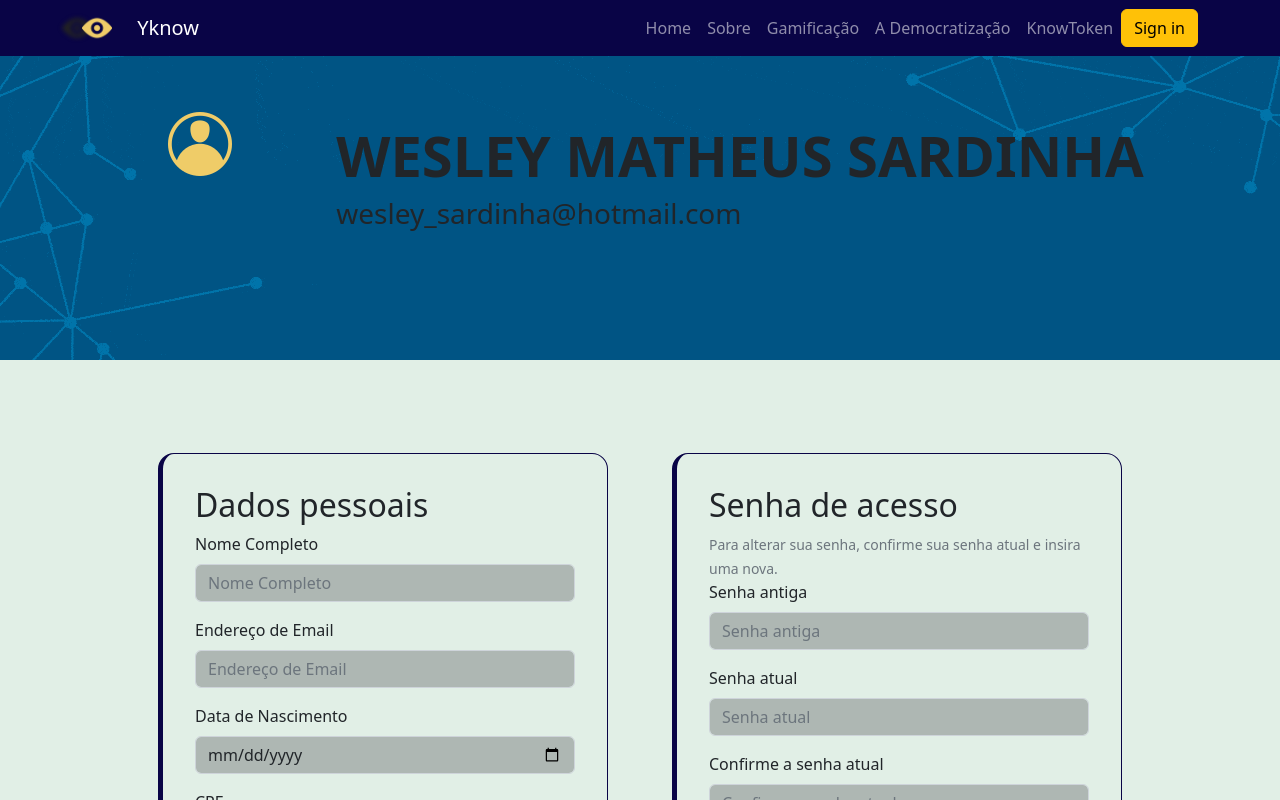
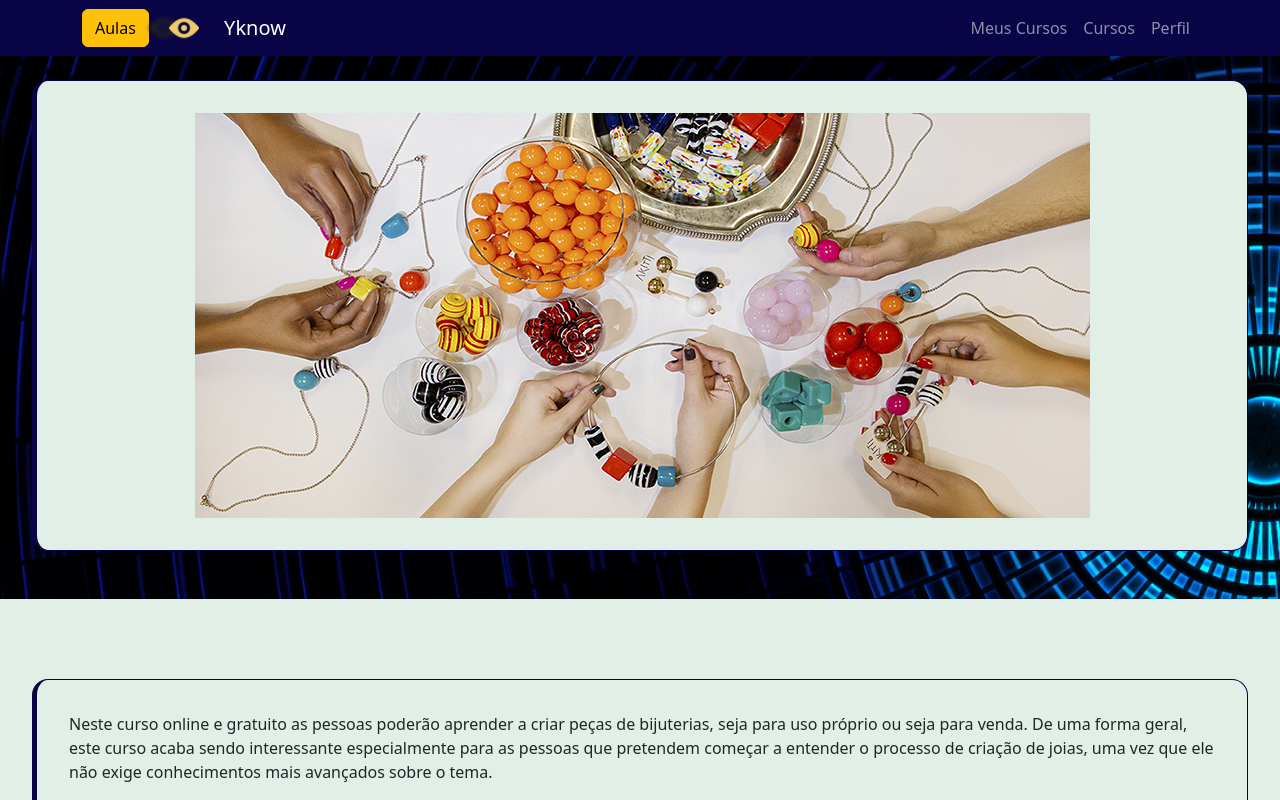
Before and after one commit to Wesleyxsx/uknow, a React (Create React App) app: page /cadastro in a window 1280 px wide. Shown: the top 800 px of the page. Built offline with nearby package versions, Linux system fonts and the light colour scheme; a web font is replaced by a local one.

Commit message:
Last commit

```diff
--- a/src/App.js
+++ b/src/App.js
@@ -4,6 +4,8 @@ import Footer from "./Components/footer/index";
 import Loginpage from "./pages/login/login";
 import Cadastro from "./pages/cadastro/cadastro";
 import Perfil from "./pages/perfil/perfil";
+import Videopage from "./pages/video-aula/video-aula";
+import Headerusuario from "./Components/header-usuario/header-usuario";
 
 //--------- Import styles ---------
 import './App.css';
@@ -19,8 +21,8 @@ export default function App()
 {
   return (
       <>
-        <Header></Header>
-        <Perfil></Perfil>
+        <Headerusuario></Headerusuario>
+        <Videopage></Videopage>
         <Footer />
       </>
   );
--- /dev/null
+++ b/src/Components/header-usuario/header-usuario.css
@@ -0,0 +1,25 @@
+header .logouser {
+    width: 1.5em;
+    filter: drop-shadow(-20px 0px 2px #222);
+    margin-left: 1em;
+    margin-right: 1em;
+}
+
+.nav--component {
+    background-color: #090446;
+}
+
+.aside{
+    background-color: #e1efe6;
+}
+
+.linkaula{
+    text-decoration: none;
+    display: block;
+    padding: 2em 1em;
+    border: 1px solid#090446;
+    border-left: 5px solid#090446;
+    border-radius: 1em;
+    margin: 0.5em;
+    color: #090446;
+}
--- /dev/null
+++ b/src/Components/header-usuario/header-usuario.js
@@ -0,0 +1,77 @@
+//---------- Import libs ---------
+import React from 'react';
+
+
+//---------- Import Styles ---------
+import 'bootstrap/dist/css/bootstrap.css';
+import Container from 'react-bootstrap/Container';
+import Nav from 'react-bootstrap/Nav';
+import Navbar from 'react-bootstrap/Navbar';
+import Button from 'react-bootstrap/Button';
+import { useState } from 'react';
+import Offcanvas from 'react-bootstrap/Offcanvas';
+
+//---------- Import Custom Styles ---------
+import './header-usuario.css';
+
+
+//---------- Components ----------
+/**
+ * Header Component
+ *
+ * @returns {JSX}
+ */
+export default function Headerusuario()
+{
+    const [show, setShow] = useState(false);
+
+    const handleClose = () => setShow(false);
+    const handleShow = () => setShow(true);
+    return(
+        <header>
+            <Navbar className="nav--component" variant="dark" fixed="top" expand="lg">
+                <Container>
+                    <>
+                        <Button variant="warning" onClick={handleShow}>
+                            Aulas
+                        </Button>
+
+                        <Offcanvas show={show} onHide={handleClose}>
+                            <Offcanvas.Header closeButton className='aside'>
+                                <Offcanvas.Title>Aulas</Offcanvas.Title>
+                            </Offcanvas.Header >
+                            <Offcanvas.Body className='aside'>
+                                <h1>Video Aulas</h1>
+                                <a href='#' className='linkaula'>Video Aula Bijuteria 01</a>
+                                <a href='#' className='linkaula'>Video Aula Bijuteria 02</a>
+                                <a href='#' className='linkaula'>Video Aula Bijuteria 03</a>
+                                <a href='#' className='linkaula'>Video Aula Bijuteria 04</a>
+                                <a href='#' className='linkaula'>Video Aula Bijuteria 05</a>
+                                <a href='#' className='linkaula'>Video Aula Bijuteria 06</a>
+                                <a href='#' className='linkaula'>Video Aula Bijuteria 07</a>
+                                <a href='#' className='linkaula'>Video Aula Bijuteria 08</a>
+                                <a href='#' className='linkaula'>Video Aula Bijuteria 09</a>
+                                <a href='#' className='linkaula'>Video Aula Bijuteria 10</a>
+                            </Offcanvas.Body>
+                        </Offcanvas>
+                    </>
+                    <Navbar.Brand href="/">
+                        <img className="logouser d-inline-block align-top" src='Logoamarelo.png' alt='Logo-amarelo'/>
+                        {" "}Yknow
+                    </Navbar.Brand>
+
+                    <Navbar.Toggle aria-controls="basic-navbar-nav" />
+
+                    <Navbar.Collapse id="basic-navbar-nav">
+                        <span className="me-auto"/>
+                        <Nav>
+                            <Nav.Link href="/" >Meus Cursos</Nav.Link>
+                            <Nav.Link href="/" >Cursos</Nav.Link>
+                            <Nav.Link href="/" >Perfil</Nav.Link>
+                        </Nav>
+                    </Navbar.Collapse>
+                </Container>
+            </Navbar>
+        </header>
+    );
+}//end Header()
--- a/src/pages/perfil/perfil.css
+++ b/src/pages/perfil/perfil.css
@@ -15,8 +15,6 @@
 
 .divfoto {
     padding: 2em;
-    height: 200px;
-    width: 200px;
 }
 
 .foto{
--- /dev/null
+++ b/src/pages/video-aula/video-aula.css
@@ -0,0 +1,65 @@
+header .logouser {
+    width: 1.5em;
+    filter: drop-shadow(-20px 0px 2px #222);
+    margin-left: 1em;
+    margin-right: 1em;
+}
+
+.nav--component {
+    background-color: #090446;
+}
+
+.aside{
+    background-color: #e1efe6;
+}
+
+.linkaula{
+    text-decoration: none;
+    display: block;
+    padding: 2em 1em;
+    border: 1px solid#090446;
+    border-left: 5px solid#090446;
+    border-radius: 1em;
+    margin: 0.5em;
+    color: #090446;
+}
+
+.pageaula{
+    display: flex;
+    flex-direction: column;
+    background-image: url("../../../public/Background.png");
+    background-size: cover;
+    width: 100%;
+}
+
+.aula{
+    width: 100%;
+}
+
+.tela{
+    display: flex;
+    justify-content: center;
+    background: #e1efe6;
+    padding: 2em;
+    border: 1px solid#090446;
+    border-left: 5px solid#090446;
+    border-radius: 1em;
+    margin: 5em 2em 3em 2em;
+}
+
+.video{
+    max-width: 100%;
+}
+
+.material{
+    width: 100%;
+    background-color: #e1efe6;
+}
+
+.text{
+    padding: 2em;
+    border: 1px solid#090446;
+    border-left: 5px solid#090446;
+    border-radius: 1em;
+    margin: 5em 2em 3em 2em;
+}
--- /dev/null
+++ b/src/pages/video-aula/video-aula.js
@@ -0,0 +1,87 @@
+//---------- Import libs ---------
+import React from 'react';
+
+
+//---------- Import Styles ---------
+import 'bootstrap/dist/css/bootstrap.css';
+import Container from 'react-bootstrap/Container';
+import Nav from 'react-bootstrap/Nav';
+import Navbar from 'react-bootstrap/Navbar';
+import { useState } from 'react';
+import Button from 'react-bootstrap/Button';
+import Offcanvas from 'react-bootstrap/Offcanvas';
+
+
+//--------- Import custom components ---------
+import './video-aula.css'
+
+
+export default function Videopage ()
+{
+    const [show, setShow] = useState(false);
+
+    const handleClose = () => setShow(false);
+    const handleShow = () => setShow(true);
+
+    return(
+        <body>
+            <header>
+                <Navbar className="nav--component" variant="dark" fixed="top" expand="lg">
+                    <Container>
+                        <>
+                            <Button variant="warning" onClick={handleShow}>
+                                Aulas
+                            </Button>
+
+                            <Offcanvas show={show} onHide={handleClose}>
+                                <Offcanvas.Header closeButton className='aside'>
+                                    <Offcanvas.Title>Aulas</Offcanvas.Title>
+                                </Offcanvas.Header >
+                                <Offcanvas.Body className='aside'>
+                                    <h1>Video Aulas</h1>
+                                    <a href='#' className='linkaula'>Video Aula Bijuteria 01</a>
+                                    <a href='#' className='linkaula'>Video Aula Bijuteria 02</a>
+                                    <a href='#' className='linkaula'>Video Aula Bijuteria 03</a>
+                                    <a href='#' className='linkaula'>Video Aula Bijuteria 04</a>
+                                    <a href='#' className='linkaula'>Video Aula Bijuteria 05</a>
+                                    <a href='#' className='linkaula'>Video Aula Bijuteria 06</a>
+                                    <a href='#' className='linkaula'>Video Aula Bijuteria 07</a>
+                                    <a href='#' className='linkaula'>Video Aula Bijuteria 08</a>
+                                    <a href='#' className='linkaula'>Video Aula Bijuteria 09</a>
+                                    <a href='#' className='linkaula'>Video Aula Bijuteria 10</a>
+                                </Offcanvas.Body>
+                            </Offcanvas>
+                        </>
+                        <Navbar.Brand href="/">
+                            <img className="logouser d-inline-block align-top" src='Logoamarelo.png' alt='Logo-amarelo'/>
+                            {" "}Yknow
+                        </Navbar.Brand>
+
+                        <Navbar.Toggle aria-controls="basic-navbar-nav" />
+
+                        <Navbar.Collapse id="basic-navbar-nav">
+                            <span className="me-auto"/>
+                            <Nav>
+                                <Nav.Link href="/" >Meus Cursos</Nav.Link>
+                                <Nav.Link href="/" >Cursos</Nav.Link>
+                                <Nav.Link href="/" >Perfil</Nav.Link>
+                            </Nav>
+                        </Navbar.Collapse>
+                    </Container>
+                </Navbar>
+            </header>
+            <main className='pageaula'>
+                    <div className='aula'>
+                        <div className='tela'>
+                            <img className='video' src='bijuterias.jpg'></img>
+                        </div>
+                    </div>
+                    <div className='material'>
+                        <div className='text'>
+                            <p>Neste curso online e gratuito as pessoas poderão aprender a criar peças de bijuterias, seja para uso próprio ou seja para venda. De uma forma geral, este curso acaba sendo interessante especialmente para as pessoas que pretendem começar a entender o processo de criação de joias, uma vez que ele não exige conhecimentos mais avançados sobre o tema.</p>
+                        </div>
+                    </div>
+            </main>
+        </body>
+    );
+}
```
